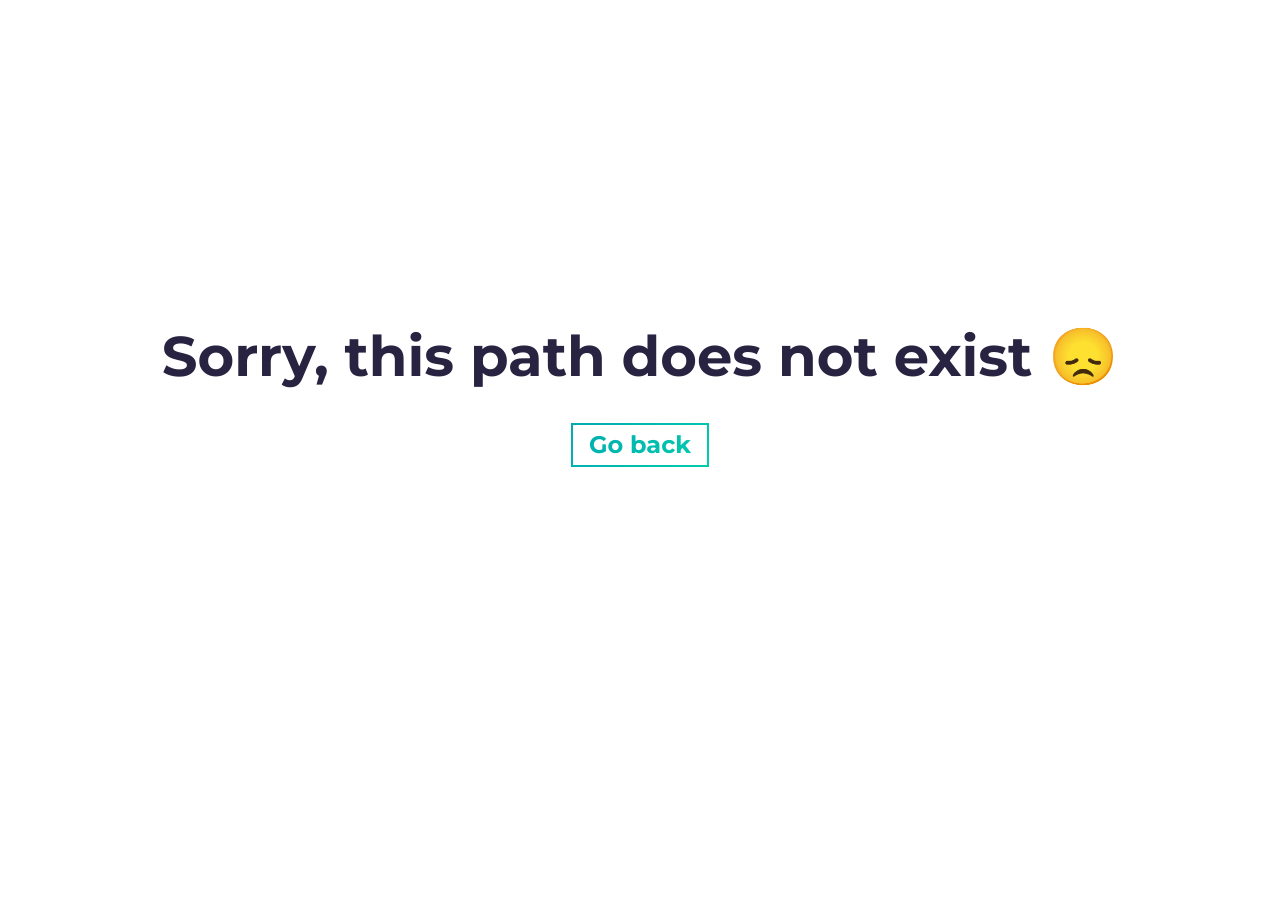
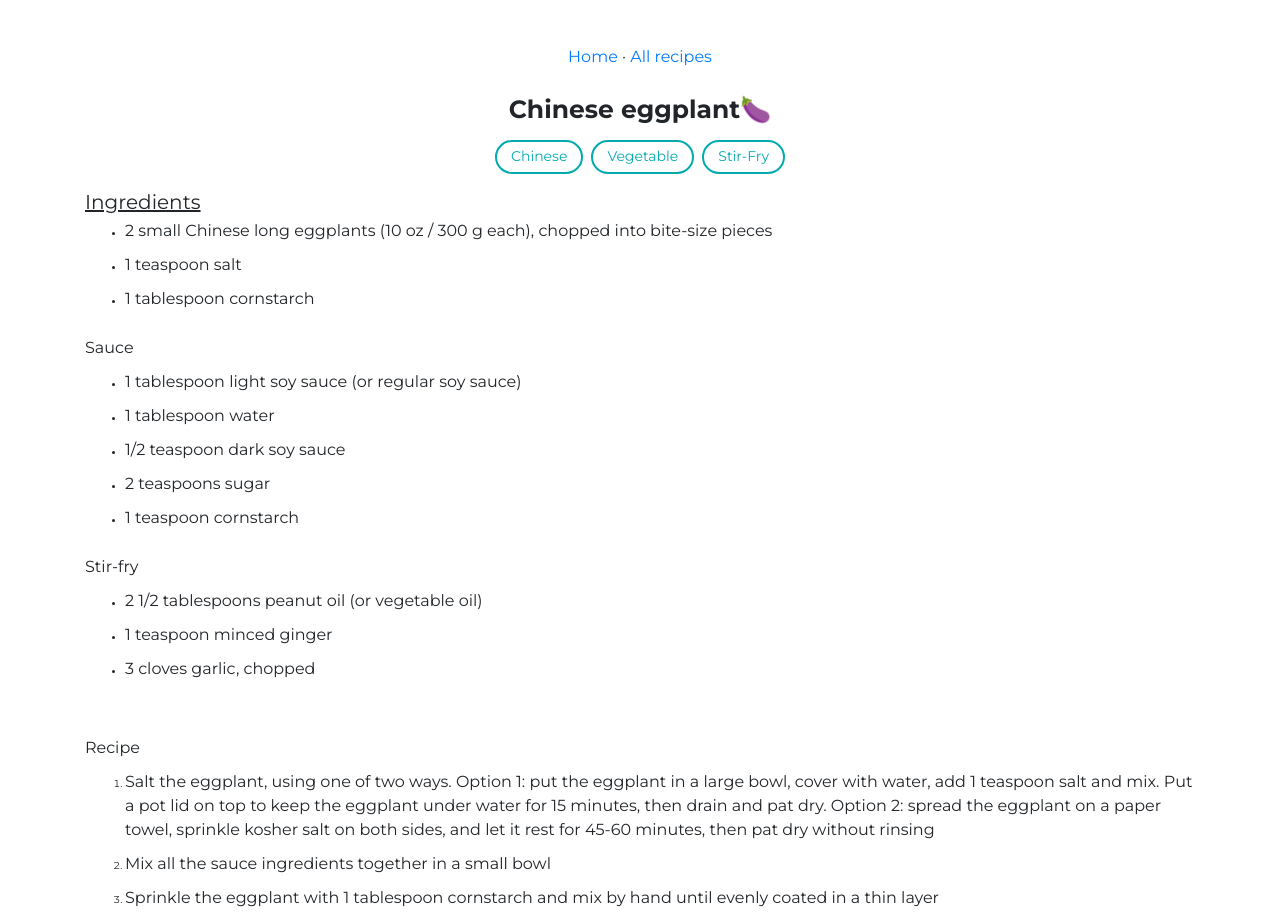
Before and after one commit to forchristinale/forchristinale.github.io, a Gatsby site: page /chinese-eggplant in a window 1280 px wide. Before the commit this address had no page. Before the commit the page ends 800 px from the top, so only its background shows below. Built offline with nearby package versions, Linux system fonts and the light colour scheme; Gatsby itself is replaced by a stand-in of ours.

Commit message:
Add udon salad and Chinese eggplant recipes
Co-Authored-By: Claude Sonnet 5.5 <noreply@anthropic.com>

```diff
--- a/src/data/recipes.js
+++ b/src/data/recipes.js
@@ -19,6 +19,18 @@ export const recipes = [
     emoji: '🌿',
     tags: ['beef', 'argentinian', 'sauce'],
   },
+  {
+    slug: 'udon-salad',
+    title: 'Udon salad (우동 샐러드)',
+    emoji: '🥗',
+    tags: ['korean', 'noodles', 'salad'],
+  },
+  {
+    slug: 'chinese-eggplant',
+    title: 'Chinese eggplant',
+    emoji: '🍆',
+    tags: ['chinese', 'vegetable', 'stir-fry'],
+  },
 ];
 
 export const getRecipe = (slug) => recipes.find((r) => r.slug === slug);
--- /dev/null
+++ b/src/pages/chinese-eggplant.js
@@ -0,0 +1,73 @@
+import React from 'react';
+import { Link } from 'gatsby';
+import { Helmet } from 'react-helmet';
+import { Container } from 'react-bootstrap';
+import Fade from 'react-reveal/Fade';
+import 'bootstrap/dist/css/bootstrap.min.css';
+
+import { headData } from '../mock/data';
+import RecipeTags from '../components/RecipeTags/RecipeTags';
+import '../style/main.scss';
+
+export default () => {
+    const { lang } = headData;
+
+    return (
+        <>
+            <Helmet>
+                <meta charSet="utf-8" />
+                <title>Chinese eggplant</title>
+                <html lang={lang || 'en'} />
+                <meta name="description" content="Chinese eggplant recipe" />
+            </Helmet>
+            <br />
+            <br />
+            <br />
+            <p><a href="/">Home</a> · <a href="/recipes">All recipes</a></p>
+            <br />
+            <Container>
+                <h1 className="hero-title text-center">
+                    Chinese eggplant
+                    <span role="img" aria-label="emoji">
+                        🍆
+                    </span>
+                </h1>
+                <RecipeTags slug="chinese-eggplant" />
+                <div className="text-left">
+                    <h2><u>Ingredients</u></h2>
+                    <ul>
+                        <li><p>2 small Chinese long eggplants (10 oz / 300 g each), chopped into bite-size pieces</p></li>
+                        <li><p>1 teaspoon salt</p></li>
+                        <li><p>1 tablespoon cornstarch</p></li>
+                    </ul>
+                    <br/>
+                    <p>Sauce</p>
+                    <ul>
+                        <li><p>1 tablespoon light soy sauce (or regular soy sauce)</p></li>
+                        <li><p>1 tablespoon water</p></li>
+                        <li><p>1/2 teaspoon dark soy sauce</p></li>
+                        <li><p>2 teaspoons sugar</p></li>
+                        <li><p>1 teaspoon cornstarch</p></li>
+                    </ul>
+                    <br/>
+                    <p>Stir-fry</p>
+                    <ul>
+                        <li><p>2 1/2 tablespoons peanut oil (or vegetable oil)</p></li>
+                        <li><p>1 teaspoon minced ginger</p></li>
+                        <li><p>3 cloves garlic, chopped</p></li>
+                    </ul>
+                    <br/>
+                    <br/>
+                    <br/>
+                    <p>Recipe</p>
+                    <ol>
+                        <li><p>Salt the eggplant, using one of two ways. Option 1: put the eggplant in a large bowl, cover with water, add 1 teaspoon salt and mix. Put a pot lid on top to keep the eggplant under water for 15 minutes, then drain and pat dry. Option 2: spread the eggplant on a paper towel, sprinkle kosher salt on both sides, and let it rest for 45-60 minutes, then pat dry without rinsing</p></li>
+                        <li><p>Mix all the sauce ingredients together in a small bowl</p></li>
+                        <li><p>Sprinkle the eggplant with 1 tablespoon cornstarch and mix by hand until evenly coated in a thin layer</p></li>
+                    </ol>
+                </div>
+
+            </Container>
+        </>
+    );
+};
```
Also changed, not shown: src/pages/udon-salad.js (added, +68 -0 lines).
